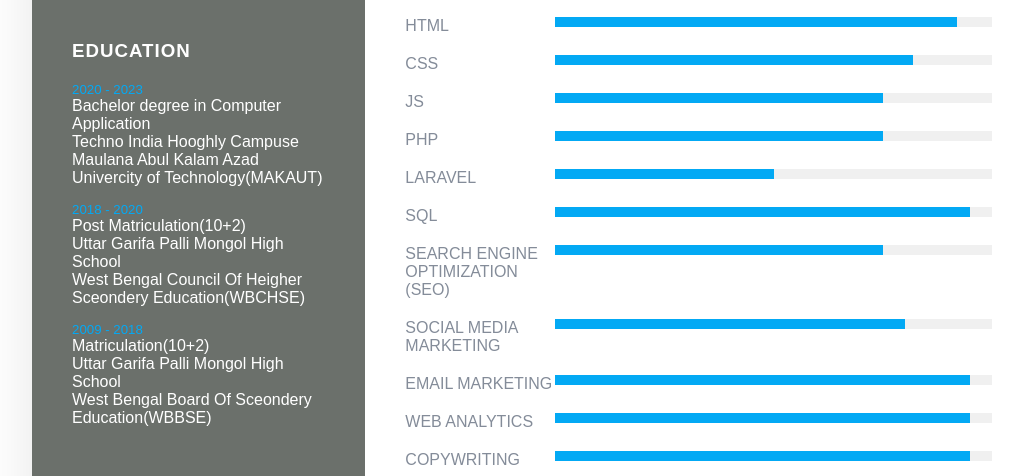
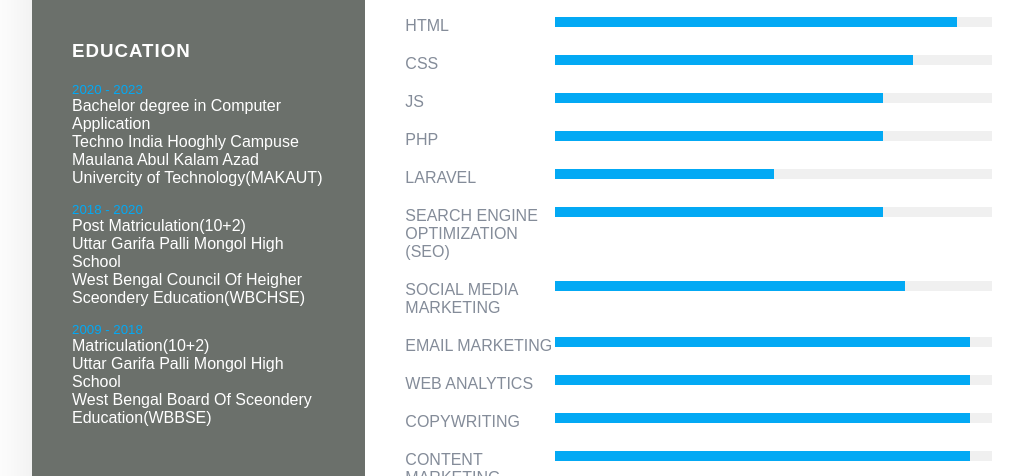
Before and after one commit to Joymahanta/resume, a plain HTML site: page index.html in a window 1280 px wide. Shown: the part 624-1100 px from the top of the page, without its empty margins (108-1131 px from the left). Drawn offline with Linux system fonts and the light colour scheme.

Commit message:
Update index.html

```diff
--- a/index.html
+++ b/index.html
@@ -173,12 +173,7 @@
                     </div>
                 </div>
 
-                <div class="box">
-                    <h4>SQL </h4>
-                    <div class="percent">
-                        <div style="width: 95%;"></div>
-                    </div>
-                </div>
+
                 <div class="box">
                     <h4>Search Engine Optimization (SEO) </h4>
                     <div class="percent">
```
